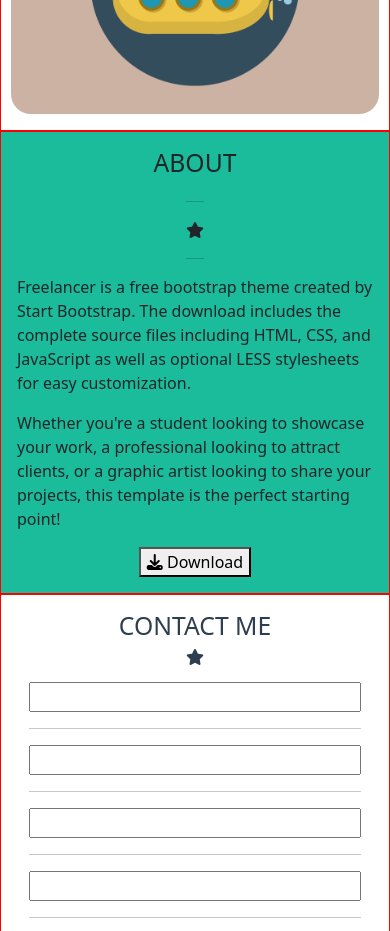
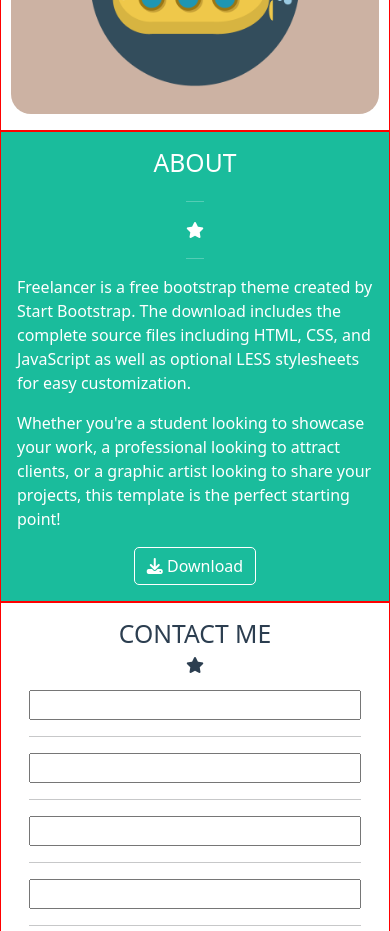
Before and after one commit to EmilioGall/html-css-bootstrap-freelancer, a plain HTML site: page index.html in a window 390 px wide. Shown: the part 2020-2951 px from the top of the page. Drawn offline with nearby package versions, Linux system fonts and the light colour scheme.

Commit message:
add: content&style - about - main - responsive

```diff
--- a/css/style.css
+++ b/css/style.css
@@ -97,6 +97,14 @@ a {
     object-fit:fill;
 }
 
+/*** About - Main ********************/
+
+#about button {
+    border: 1px solid white;
+    border-radius: 5px;
+    color: white;
+}
+
 
 /*** DEBUG ********************/
 /******************************/
--- a/index.html
+++ b/index.html
@@ -176,35 +176,35 @@
             <!-- /Portfolio Section -->
 
             <!-- About Section -->
-            <section id="about" class="txt-white bg-green_">
+            <section id="about" class="text-white bg-green_">
 
                 <div class="container-sm ms-container-sm d-flex flex-column align-items-center p-3 b-red">
 
-                    <h2 class="txt-white txt-h2">ABOUT</h2>
+                    <h2 class="fs-2">ABOUT</h2>
 
                     <div>
 
-                        <hr class="txt-white">
+                        <hr>
 
-                        <i class="txt-white fa-solid fa-star"></i>
+                        <i class="fa-solid fa-star"></i>
 
-                        <hr class="txt-white">
+                        <hr>
 
                     </div>
 
-                    <div class="d-flex flex-column flex-md-row">
+                    <div class="row">
 
-                        <p class="txt-1">
+                        <p class="fs-6 col-12 col-md-6">
                             Freelancer is a free bootstrap theme created by Start Bootstrap. The download includes the complete source files including HTML, CSS, and JavaScript as well as optional LESS stylesheets for easy customization.
                         </p>
 
-                        <p class="txt-1">
+                        <p class="fs-6 col-12 col-md-6">
                             Whether you're a student looking to showcase your work, a professional looking to attract clients, or a graphic artist looking to share your projects, this template is the perfect starting point!
                         </p>
 
                     </div>
 
-                    <button>
+                    <button class="btn">
                         <i class="fa-solid fa-download"></i>
                         Download
                     </button>
```
